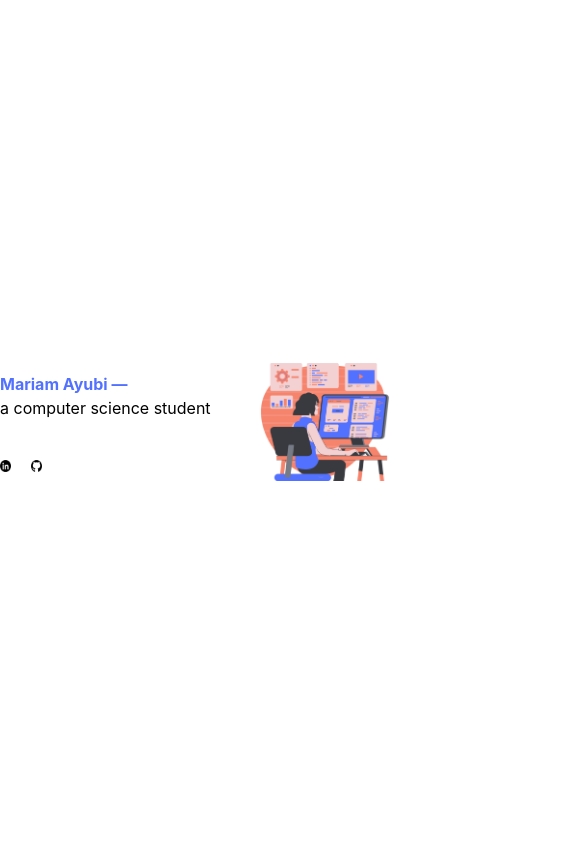
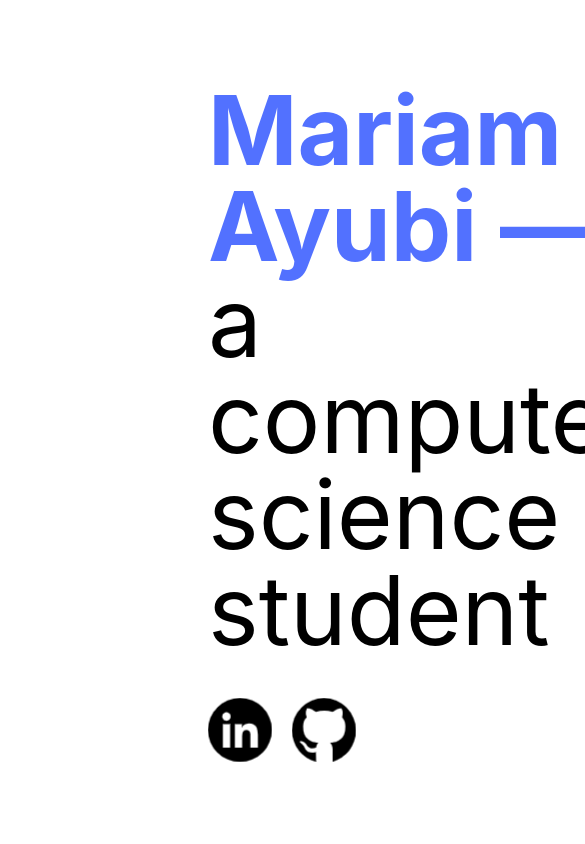
Before and after one commit to mayubi7/personal_website, a React (Create React App) app: page / in a window 390 px wide. Shown: the top 844 px of the page, 585 px wide, since content can reach past the window. Built offline with nearby package versions, Linux system fonts and the light colour scheme.

Commit message:
clean up Home.tsx, add responsiveness in separate ticket

```diff
--- a/src/App.tsx
+++ b/src/App.tsx
@@ -5,7 +5,7 @@ import {AboutMe} from "./sections/AboutMe";
 
 function App() {
   return (
-    <div className={"lg:px-52 md:px-10"}>
+    <div className={"px-52"}>
         <Home />
         <AboutMe />
       <div className={"bg-blue-500 h-screen"}>
--- a/src/sections/Home.tsx
+++ b/src/sections/Home.tsx
@@ -5,17 +5,13 @@ import React from "react";
 
 export function Home() {
     return (
-        <div className={"flex h-screen items-center justify-between space-between"}>
-            <div className={"flex flex-col items-start text-left lg:text-8xl md:text-6xl sm:text-4xl"}>
+        <div className={"flex items-center justify-between h-screen"}>
+            <div className={"flex flex-col items-start text-left text-8xl"}>
                 <span className={"font-bold text-[#5271FF]"}>Mariam Ayubi ―</span>
                 <span>a computer science student</span>
-                <div className={"flex gap-5 justify-start text-sm w-1/5 mt-10"}>
-                    <div>
-                        <img src={linkedinLogo} alt={"linkedin logo"} onClick={()=>{window.open("https://www.linkedin.com/in/mariam-ayubi/")}}/>
-                    </div>
-                    <div>
-                        <img src={githubLogo} alt={"github logo"} onClick={()=>{window.open("https://github.com/mayubi7")}}/>
-                    </div>
+                <div className={"flex gap-5 mt-10"}>
+                    <img src={linkedinLogo} alt={"linkedin logo"} onClick={()=>{window.open("https://www.linkedin.com/in/mariam-ayubi/")}}/>
+                    <img src={githubLogo} alt={"github logo"} onClick={()=>{window.open("https://github.com/mayubi7")}}/>
                 </div>
             </div>
             <div className={"w-1/3"}>
--- a/src/sections/Projects.tsx
+++ b/src/sections/Projects.tsx
@@ -0,0 +1,9 @@
+import React from "react";
+
+export function Projects() {
+    return (
+        <div className={"bg-blue-500 h-screen"}>
+            last test
+        </div>
+    )
+}
```
